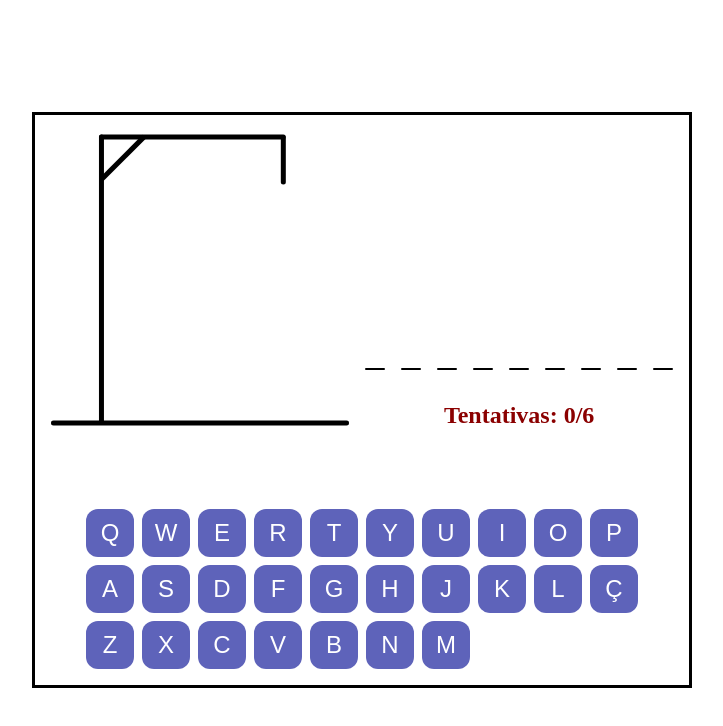
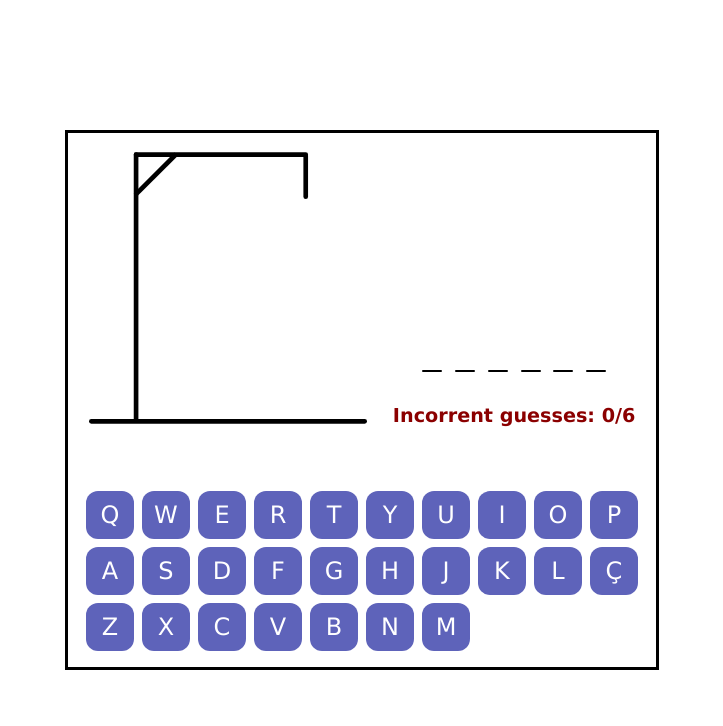
Before and after one commit to adrielcorreia/jogo_da_forca, a plain HTML site: page index.html in a window 1280 px wide. Shown: the whole page, without its empty margins (278-1001 px from the left). Drawn offline with Linux system fonts and the light colour scheme.

Commit message:
almost-done

```diff
--- a/index.html
+++ b/index.html
@@ -6,22 +6,32 @@
     <title>Jogo da Forca</title>
     <link rel="stylesheet" href="./src/style.css">
     <link rel="stylesheet" href="./src/media_queries.css">
+    <link rel="stylesheet" href="./src/win_or_lose.css">
+    <link rel="icon" type="image/x-icon" href="./assets/hangman ico.png">
     <script src="./src/main.js" defer></script>
+    <script src="./src/words_list.js"></script>
 </head>
 <body>
     <div class="all">
-        <h1 class="lose">VOCÊ PERDEU</h1>
+        <div class="menu">
+            <div class="menu_secondary">
+                <img class="wl_img" src="./assets/lost.gif" alt="" width="35%">
+                <h1 class="wl"></h1>
+                <span class="corrent_answer"></span>
+                <a href="">PLAY AGAIN</a>
+            </div>
+        </div>
         <div class="main">
             <div class="hangman-div">
                 <img src="./assets/hangman-0.svg" class="hangman" alt="hangman">
                 <div id="second">
+                    <h1 class="tip"></h1>
                     <ul class="word"></ul>
                     <h1 class="lifes" data-life=0></h1>
                 </div>
             </div>
 
             <div class="word_and_keyboard">
-
                 <ul class="keyboard"></ul>
             </div>
         </div>
--- /dev/null
+++ b/src/api_request.js
@@ -0,0 +1 @@
+const apiKey = ''
--- a/src/main.js
+++ b/src/main.js
@@ -4,19 +4,23 @@ keyboard = keyboard.map((e) => {
     return e.toUpperCase()
 })
 
+const guess_word = generate_random().toUpperCase()
 
 const ul = document.querySelector('.keyboard')
 const word = document.querySelector('.word')
 const lifes = document.querySelector('.lifes')
 const lose = document.querySelector('.lose')
-const guess_word = 'bicicleta'.toUpperCase()
 const gws = guess_word.split('') // guess word split
 const img = document.querySelector('.hangman')
+const all = document.querySelector('.all')
+const menu = document.querySelector('.menu')
+const correct_answer = document.querySelector('.corrent_answer')
+correct_answer.innerText = `The correct word was ${guess_word}`
 
-lifes.innerText = `Tentativas: ${lifes.dataset.life}/6`
+lifes.innerText = `Incorrent guesses: ${lifes.dataset.life}/6`
 
 for (const i of gws) {
-    word.innerHTML += `<li class="lett" ><p data-letter>${i}</p><div class="underline" data-underline>${i}</div></li>`
+    word.innerHTML += `<li class="lett" ><p data-letter>&nbsp</p><div class="underline" data-underline>${i}</div></li>`
 }
 
 for (i = 0; i < keyboard.length; i++) {
@@ -25,7 +29,6 @@ for (i = 0; i < keyboard.length; i++) {
 
 const Letters = document.querySelectorAll('[data-letter]')
 const Underlines = document.querySelectorAll('[data-underline]')
-
 const button = document.querySelectorAll('[data-btn]')
 let count = 0
 
@@ -37,37 +40,49 @@ console.log(filter)
 
 button.forEach(btn => {
     btn.addEventListener('click', () => {
-        if (count == filter.length) return
+        if (lifes.dataset.life < 5) {
+            btn.style.cursor = 'default'
 
-        if (lifes.dataset.life < 6) {
-            btn.style.cursor = 'default'
+            for (i = 0; i < gws.length; i++) {
+                if (btn.innerText == gws[i]) {
+                    console.log(btn.innerText);
+                    Letters[i].innerText = gws[i]
+                    Letters[i].classList.add('w_guessed') //word guessed
+                    Underlines[i].classList.add('u_guessed')
+                    btn.style.background = '#9FA1D6'
+                }
+            }
 
             if (gws.includes(btn.innerText)) {
                 count++
-                btn.style.background = '#9FA1D6'
-
-                Letters.forEach((letter) => {
-                    if (letter.innerText == btn.innerText) {
-                        letter.classList.add('w_guessed') //word guessed
-                    }
-                })
-
-                Underlines.forEach((underline) => {
-                    if (underline.innerText == btn.innerText) {
-                        underline.classList.add('u_guessed') //underline guessed
-                    }
-                })
-                console.log(count)
+                if (count == filter.length) {
+                    console.log('win')
+                    const wl_img = document.querySelector('.wl_img')
+                    wl_img.src = './assets/victory.gif'
+                    menu.style.visibility = 'visible'
+                    menu.style.opacity = '1'
+                    menu.style.background = 'background: rgba(0, 0, 0, .5);'
+                    const wl = document.querySelector('.wl')
+                    wl.innerText = 'You Win!'
+                    return
+                }
 
             } else {
                 lifes.dataset.life++
-                lifes.innerText = `Tentativas: ${lifes.dataset.life}/6`
+                lifes.innerText = `Incorrent guesses: ${lifes.dataset.life}/6`
                 img.src = `./assets/hangman-${lifes.dataset.life}.svg`
-                btn.style.background = '#ba5e5e'
+                btn.style.background = 'var(--error-color)'
             }
         } else {
-            //lifes.innerText = `Tentativas: 0`
-            lose.style.visibility = 'visible'
+            const wl = document.querySelector('.wl')
+            wl.innerText = 'Game Over!'
+            lifes.dataset.life++
+            lifes.innerText = `Incorrect guesses: ${lifes.dataset.life}/6`
+            img.src = `./assets/hangman-${lifes.dataset.life}.svg`
+            menu.style.visibility = 'visible'
+            menu.style.opacity = '1'
+            menu.style.background = 'background: rgba(0, 0, 0, .5);'
+            return
         }
 
     }, {once: true});
--- a/src/style.css
+++ b/src/style.css
@@ -3,6 +3,14 @@
     padding: 0;
     box-sizing: border-box;
     list-style: none;
+    font-family: 'Lucida Sans', 'Lucida Sans Regular', 'Lucida Grande', 'Lucida Sans Unicode', Geneva, Verdana, sans-serif;
+    text-decoration: none;
+}
+
+:root {
+    --btn-color: #5E63BA;
+    --btn-hover-color: #4e5199;
+    --error-color: #ba5e5e;
 }
 
 body {
@@ -43,14 +51,14 @@ button {
     height: 100%;
     border: none;
     border-radius: .75rem;
-    background: #5E63BA;
+    background: var(--btn-color);
     color: white;
     cursor: pointer;
     transition: .5s;
 }
 
 button:hover {
-    background: #4e5199;
+    background: var(--btn-hover-color);
 }
 
 .all {
@@ -67,7 +75,8 @@ button:hover {
     flex-direction: column;
     justify-content: center;
     border: 3px solid black;
-    row-gap: 5rem;
+    row-gap: 4rem;
+    background: white;
 }
 
 .word_and_keyboard {
@@ -86,17 +95,10 @@ button:hover {
     gap: .5rem;
 }
 
-.lose {
-    visibility: hidden;
-    text-align: center;
-    color: red;
-    display: none;
-}
-
 .word {
     display: flex;
     justify-content: center;
-    gap: 1rem;
+    gap: .8rem;
     font-size: 1.5rem;
 }
 
@@ -110,7 +112,8 @@ button:hover {
 
 .hangman-div {
     column-gap: 1rem;
-    display: flex
+    display: flex;
+    justify-content: space-around;
 }
 
 .hangman {
@@ -119,14 +122,20 @@ button:hover {
 }
 
 #second {
+    padding-top: 2rem;
     display: flex;
     flex-direction: column;
     align-items: center;
-    justify-content: end;
+    justify-content: center;
     row-gap: 2rem;
 }
 
+.tip {
+    margin-bottom: auto;
+}
+
 .lifes {
-    font-size: 1.5rem;
+    font-size: 1.2rem;
     color: darkred;
+    justify-self: end;
 }
--- /dev/null
+++ b/src/win_or_lose.css
@@ -0,0 +1,43 @@
+.menu {
+    display: flex;
+    justify-content: center;
+    align-items: center;
+    visibility: hidden;
+    position: fixed;
+    width: 100%;
+    height: 100%;
+    background: rgba(0, 0, 0, .5);
+    transition: .5s;
+    opacity: 0;
+}
+
+.menu_secondary {
+    padding: 2rem;
+    opacity: 1;
+    background: lightgray;
+    display: flex;
+    justify-content: center;
+    align-items: center;
+    flex-direction: column;
+    border-radius: 1rem;
+}
+
+.wl {
+    margin-top: 1.8rem;
+}
+
+a {
+    margin-top: 3rem;
+    padding: .6rem;
+    padding-left: 1.25rem;
+    padding-right: 1.25rem;
+    border-radius: .5rem;
+    background: var(--btn-color);
+    color: white;
+    font-size: 1.2rem;
+}
+
+.corrent_answer {
+    margin-top: 1rem;
+    font-size: 1.2rem;
+}
--- /dev/null
+++ b/src/words_list.js
@@ -0,0 +1,237 @@
+const animals = [
+    "Aardvark",
+    "Albatross",
+    "Alligator",
+    "Alpaca",
+    "Ant",
+    "Anteater",
+    "Antelope",
+    "Ape",
+    "Armadillo",
+    "Donkey",
+    "Baboon",
+    "Badger",
+    "Barracuda",
+    "Bat",
+    "Bear",
+    "Beaver",
+    "Bee",
+    "Bison",
+    "Boar",
+    "Buffalo",
+    "Butterfly",
+    "Camel",
+    "Capybara",
+    "Caribou",
+    "Cassowary",
+    "Cat",
+    "Caterpillar",
+    "Cattle",
+    "Chamois",
+    "Cheetah",
+    "Chicken",
+    "Chimpanzee",
+    "Chinchilla",
+    "Chough",
+    "Clam",
+    "Cobra",
+    "Cockroach",
+    "Cod",
+    "Cormorant",
+    "Coyote",
+    "Crab",
+    "Crane",
+    "Crocodile",
+    "Crow",
+    "Curlew",
+    "Deer",
+    "Dinosaur",
+    "Dog",
+    "Dogfish",
+    "Dolphin",
+    "Dotterel",
+    "Dove",
+    "Dragonfly",
+    "Duck",
+    "Dugong",
+    "Dunlin",
+    "Eagle",
+    "Echidna",
+    "Eel",
+    "Eland",
+    "Elephant",
+    "Elk",
+    "Emu",
+    "Falcon",
+    "Ferret",
+    "Finch",
+    "Fish",
+    "Flamingo",
+    "Fly",
+    "Fox",
+    "Frog",
+    "Gaur",
+    "Gazelle",
+    "Gerbil",
+    "Giraffe",
+    "Gnat",
+    "Gnu",
+    "Goat",
+    "Goldfinch",
+    "Goldfish",
+    "Goose",
+    "Gorilla",
+    "Goshawk",
+    "Grasshopper",
+    "Grouse",
+    "Guanaco",
+    "Gull",
+    "Hamster",
+    "Hare",
+    "Hawk",
+    "Hedgehog",
+    "Heron",
+    "Herring",
+    "Hippopotamus",
+    "Hornet",
+    "Horse",
+    "Human",
+    "Hummingbird",
+    "Hyena",
+    "Ibex",
+    "Ibis",
+    "Jackal",
+    "Jaguar",
+    "Jay",
+    "Jellyfish",
+    "Kangaroo",
+    "Kingfisher",
+    "Koala",
+    "Kookabura",
+    "Kouprey",
+    "Kudu",
+    "Lapwing",
+    "Lark",
+    "Lemur",
+    "Leopard",
+    "Lion",
+    "Llama",
+    "Lobster",
+    "Locust",
+    "Loris",
+    "Louse",
+    "Lyrebird",
+    "Magpie",
+    "Mallard",
+    "Manatee",
+    "Mandrill",
+    "Mantis",
+    "Marten",
+    "Meerkat",
+    "Mink",
+    "Mole",
+    "Mongoose",
+    "Monkey",
+    "Moose",
+    "Mosquito",
+    "Mouse",
+    "Mule",
+    "Narwhal",
+    "Newt",
+    "Nightingale",
+    "Octopus",
+    "Okapi",
+    "Opossum",
+    "Oryx",
+    "Ostrich",
+    "Otter",
+    "Owl",
+    "Oyster",
+    "Panther",
+    "Parrot",
+    "Partridge",
+    "Peafowl",
+    "Pelican",
+    "Penguin",
+    "Pheasant",
+    "Pig",
+    "Pigeon",
+    "Pony",
+    "Porcupine",
+    "Porpoise",
+    "Quail",
+    "Quelea",
+    "Quetzal",
+    "Rabbit",
+    "Raccoon",
+    "Rail",
+    "Ram",
+    "Rat",
+    "Raven",
+    "Red deer",
+    "Red panda",
+    "Reindeer",
+    "Rhinoceros",
+    "Rook",
+    "Salamander",
+    "Salmon",
+    "Sand Dollar",
+    "Sandpiper",
+    "Sardine",
+    "Scorpion",
+    "Seahorse",
+    "Seal",
+    "Shark",
+    "Sheep",
+    "Shrew",
+    "Skunk",
+    "Snail",
+    "Snake",
+    "Sparrow",
+    "Spider",
+    "Spoonbill",
+    "Squid",
+    "Squirrel",
+    "Starling",
+    "Stingray",
+    "Stinkbug",
+    "Stork",
+    "Swallow",
+    "Swan",
+    "Tapir",
+    "Tarsier",
+    "Termite",
+    "Tiger",
+    "Toad",
+    "Trout",
+    "Turkey",
+    "Turtle",
+    "Viper",
+    "Vulture",
+    "Wallaby",
+    "Walrus",
+    "Wasp",
+    "Weasel",
+    "Whale",
+    "Wildcat",
+    "Wolf",
+    "Wolverine",
+    "Wombat",
+    "Woodcock",
+    "Woodpecker",
+    "Worm",
+    "Wren",
+    "Yak",
+    "Zebra"
+]
+
+new_word = ''
+used = ''
+
+function generate_random() {
+    while (new_word == used) {
+        new_word = animals[Math.floor(Math.random()*animals.length)]
+    }
+    used = new_word
+    return new_word
+}
```
Also changed, not shown: assets/hangman ico.png (added).
